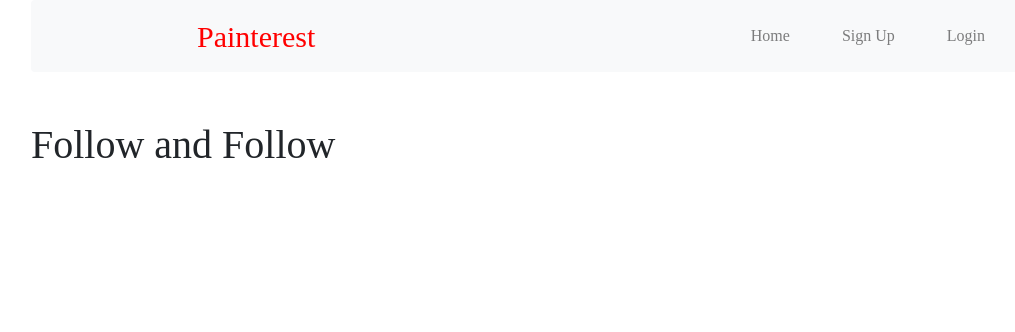
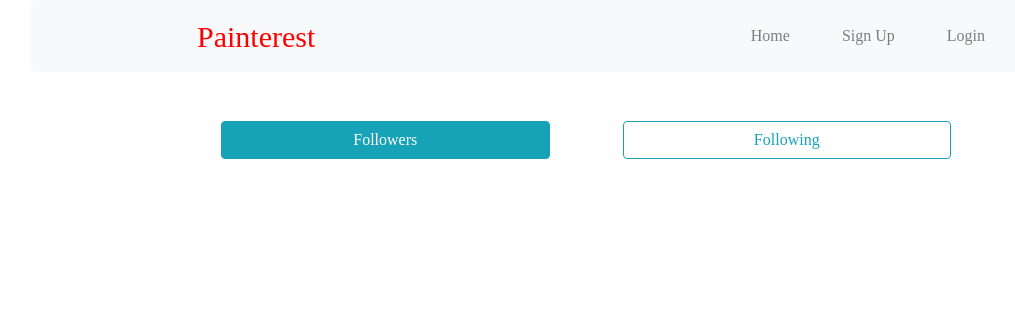
Before and after one commit to TomiwaJoseph/Painterest, a Django app: page /1/following_and_follower/ in a window 1280 px wide. Shown: the top 332 px of the page, without its empty margins (54-1069 px from the left). Run offline with Django 3.2, Linux system fonts and the light colour scheme; data comes from the database, SQL or seed files in the repository; some libraries are stand-ins or nearby versions.

Commit message:
added following and followers

```diff
--- a/users/templates/users/following_and_follower.html
+++ b/users/templates/users/following_and_follower.html
@@ -3,6 +3,39 @@
 
 {% block content %}
 
-<h1>Follow and Follow</h1>
+<div class="row">
+    <div class="col-md-8 mx-auto d-flex justify-content-between">
+        <button id="followers" class="btn btn-outline-info foll">Followers</button>
+        <button id="followings" class="btn btn-outline-info foll">Following</button>
+    </div>
+</div>
+<div class="row">
+    <div class="col-md-6 pr-5">
+        <div id="flwr_div" class="my-2">
+            {% for users in painter_followers %}
+            <a href="{% url 'painter_profile' users.user_from %}" class="red_to_profile">
+                <div class="d-flex justify-content-end">
+                    <div class="chip d-block mb-2 text-right">
+                        <img src="{{ users.user_from.profile.image.url }}" alt="">{{ users.user_from }}
+                    </div>
+                </div>
+            </a>
+            {% endfor %}
+        </div>
+    </div>
+    <div class="col-md-6 pl-5">
+        <div id="flwng_div" class="my-2">
+            {% for users in painter_following %}
+            <a href="{% url 'painter_profile' users.user_to %}" class="red_to_profile">
+                <div class="d-flex">
+                    <div class="chip d-block mb-2 text-right">
+                        <img src="{{ users.user_to.profile.image.url }}" alt="">{{ users.user_to }}
+                    </div>
+                </div>
+            </a>
+            {% endfor %}
+        </div>
+    </div>
+</div>
 
 {% endblock %}
```
